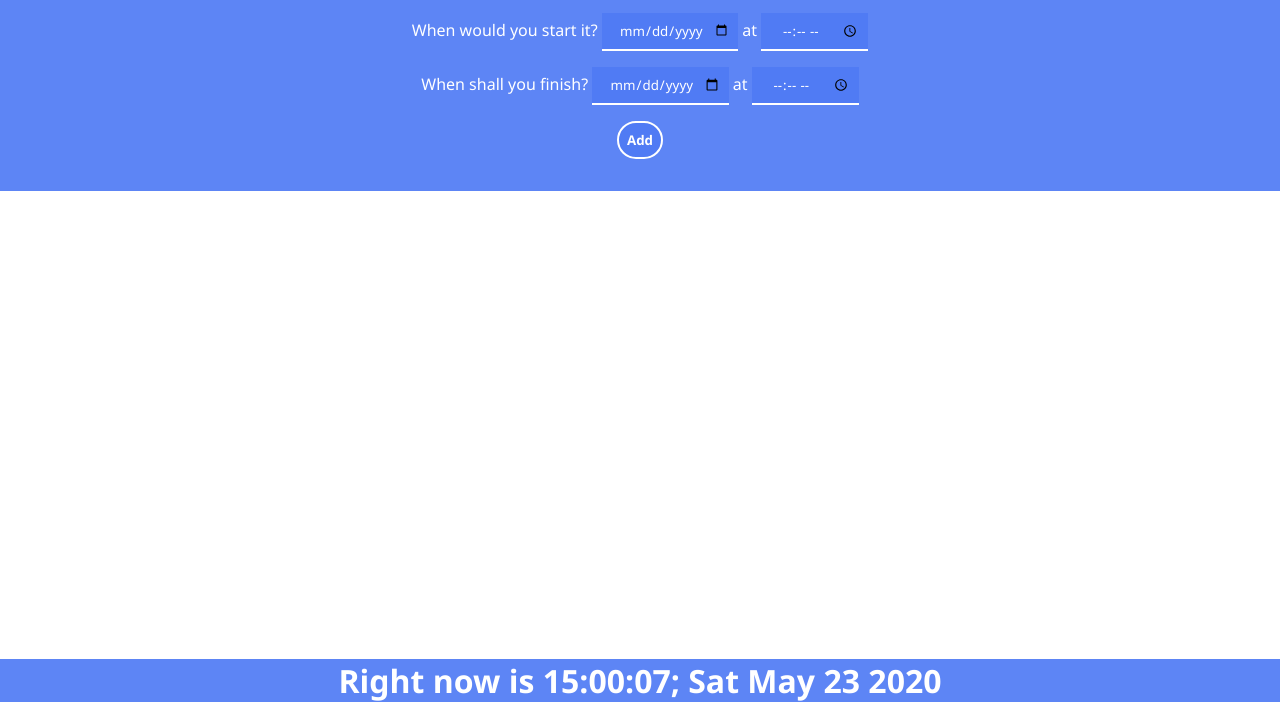
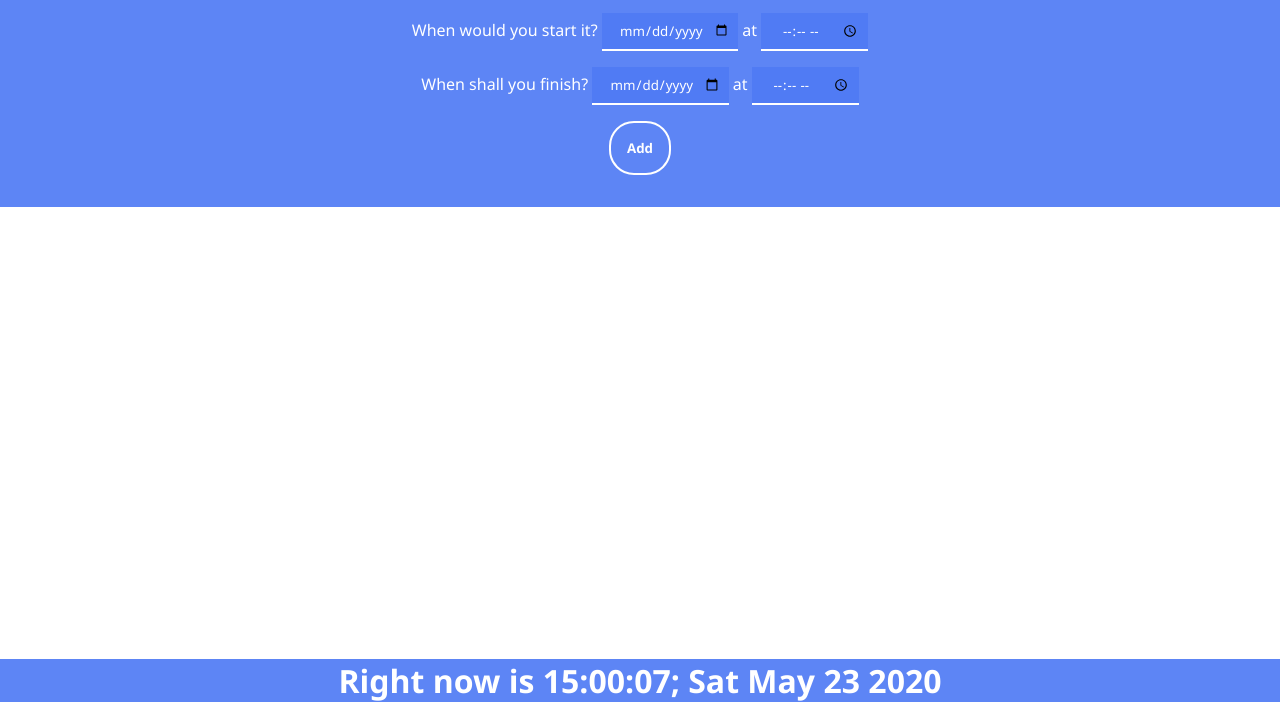
Before and after one commit to ivan-kirshak/Organizer, a plain HTML site: page index.html in a window 1280 px wide. Shown: the part 98-800 px from the top of the page. Drawn offline with Linux system fonts and the light colour scheme.

Commit message:
updated button

```diff
--- a/css/tdl.css
+++ b/css/tdl.css
@@ -35,10 +35,14 @@ input[type="time"] {
   border-bottom: 2px solid rgb(255, 255, 255);
   border-right: none;
 }
-input[type="button"] {
+#btnAdd {
   font-weight: 700;
   border: 2px solid rgb(255, 255, 255);
   border-radius: 25px;
+  padding: 1rem;
+  background: transparent;
+  color: #fff;
+  cursor: pointer;
 }
 input[type="text"] {
   transition: border 2s, color 2s;
--- a/index.html
+++ b/index.html
@@ -34,7 +34,7 @@
                 <input type="time" name="time-end" id="time-end" class="required">
         </div>
         <div class="btn">
-                <input type="button" value="Add" id="btnAdd">
+                <button type="button" value="Add" id="btnAdd">Add</button>
         </div>
     </nav>
     <ul id="tasks"></ul>
```
